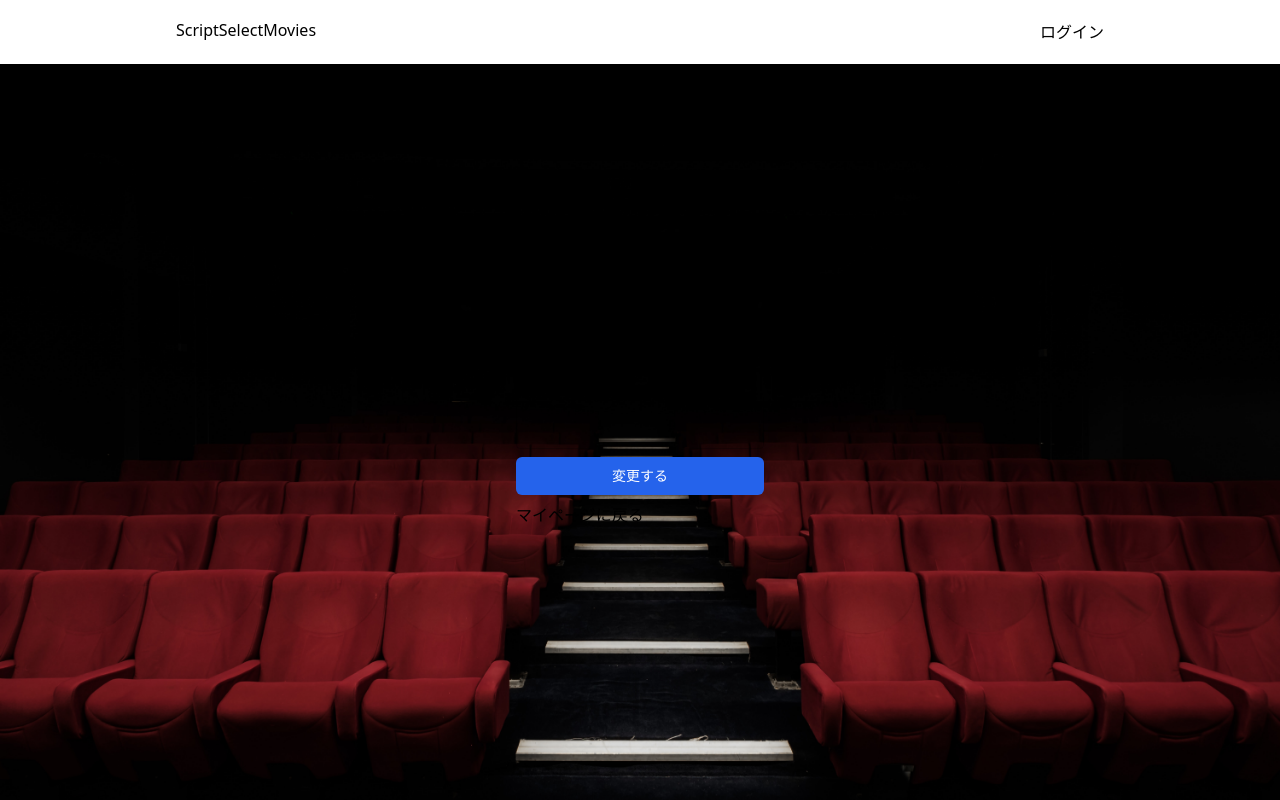
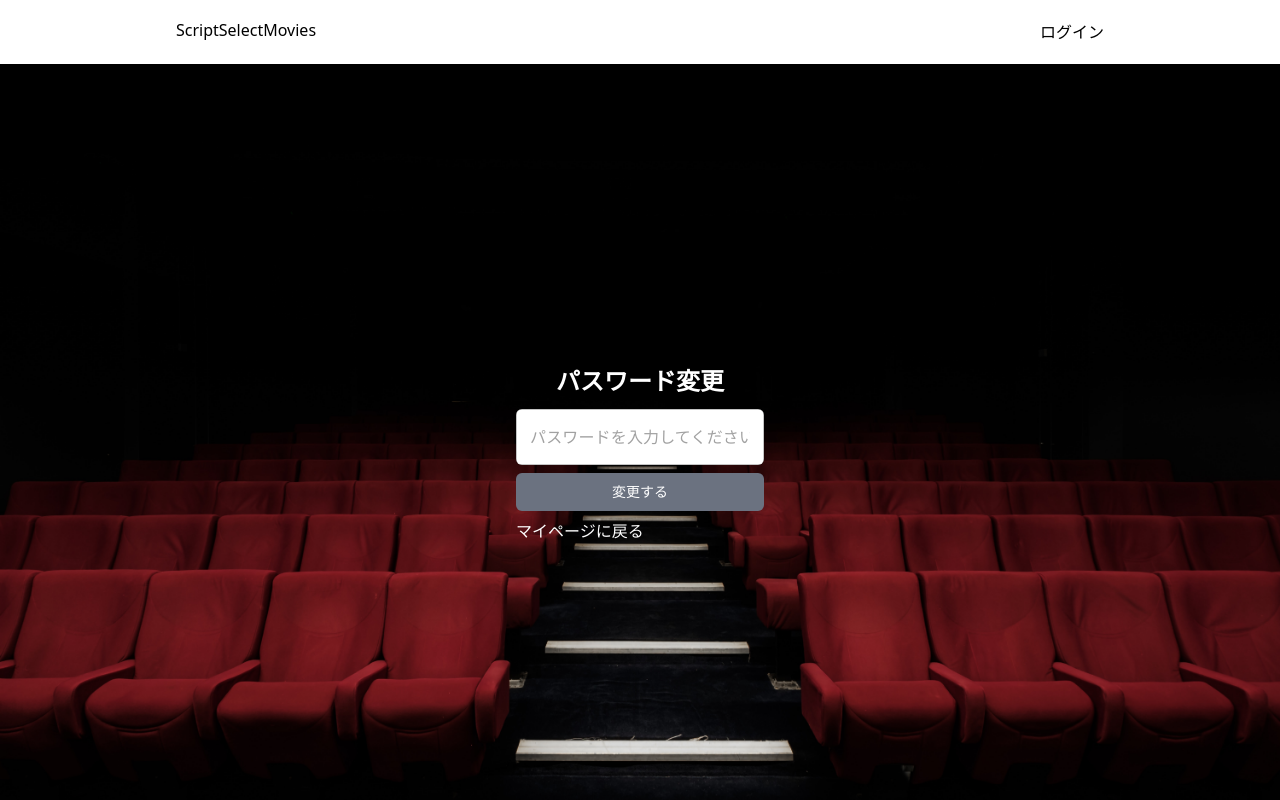
Before and after one commit to ayakuma309/movie-dialoge, a Next.js app: page /users/1/edit in a window 1280 px wide. Built offline with nearby package versions, Linux system fonts and the light colour scheme; no server answers.

Commit message:
fix: レイアウト修正(マイページ)

```diff
--- a/components/myPage/EditPostMovie.tsx
+++ b/components/myPage/EditPostMovie.tsx
@@ -49,7 +49,7 @@ const EditPostMovie: NextPage<EditPostMovieProps> = (props) => {
   return (
     <div className='my-5 '>
       <Typography id="modal-modal-title" variant="h6" component="h2">
-        <small className='text-gray-500'>{title}</small>
+        <small className='text-white'>{title}</small>
       </Typography>
       <img
         src={`https://image.tmdb.org/t/p/w185_and_h278_bestv2/${poster_path}`}
@@ -68,7 +68,9 @@ const EditPostMovie: NextPage<EditPostMovieProps> = (props) => {
         </div>
       ) : (
         <>
-          <Typography id="modal-modal-description" sx={{ mt: 2 ,mb:2}}>
+          <Typography
+          className='text-white'
+          id="modal-modal-description" sx={{ mt: 2 ,mb:2}}>
             {editedDialogue}
           </Typography>
           <Link href={`/movie/${documentId}/movieDetail`}>
--- /dev/null
+++ b/components/myPage/FavoriteMovie.tsx
@@ -0,0 +1,9 @@
+import React from 'react'
+
+const FavoriteMovie = () => {
+  return (
+    <div>FavoriteMovie</div>
+  )
+}
+
+export default FavoriteMovie
--- a/components/myPage/MyProfile.tsx
+++ b/components/myPage/MyProfile.tsx
@@ -5,6 +5,7 @@ import { Avatar } from "@mui/material";
 import { useRouter } from "next/router";
 import { NextPage } from "next";
 import MyPostMovie from "./MyPostMovie";
+import FavoriteMovie from "./FavoriteMovie";
 
 const MyProfile: NextPage = () => {
   const user = useUser();
@@ -34,13 +35,13 @@ const MyProfile: NextPage = () => {
                   className="mx-auto"
                   sx={{ width: 100, height: 100 }}
                 />
-                <h3 className="text-blueGray-700 mb-2 text-4xl font-semibold leading-normal">
+                <h3 className="text-white mb-2 text-4xl font-semibold leading-normal">
                   <p>{user.displayName}</p>
                 </h3>
                 <div>
                   <Link href={`/users/${user?.uid}/edit`}>
                     <button
-                      className="rounded bg-gray-600 text-white px-4 py-4 text-xs font-bold hover:bg-white hover:text-gray-600"
+                      className="rounded bg-gray-500 text-white px-4 py-4 text-xs font-bold hover:bg-white hover:text-gray-600"
                       type="button"
                     >
                       マイページ編集
@@ -50,12 +51,12 @@ const MyProfile: NextPage = () => {
               </div>
               <div className="container mx-auto flex flex-col flex-wrap px-5 py-2">
                 <div className="mx-auto mb-10 flex flex-wrap">
-                  <a className="inline-flex w-1/2 items-center justify-center rounded-t border-b-2 px-4 py-3 leading-none tracking-wider hover:border-blue-500  hover:bg-gray-100 hover:text-blue-500 sm:w-auto sm:justify-start">
+                  <a className="bg-white text-gray-500 inline-flex w-1/2 items-center justify-center rounded-t border-b-2 px-4 py-3 leading-none tracking-wider hover:border-gray-500  hover:bg-gray-100 hover:text-gray-500 sm:w-auto sm:justify-start">
                     <p className="w-auto whitespace-nowrap px-4 text-sm">
                       投稿一覧
                     </p>
                   </a>
-                  <a className="inline-flex w-1/2 items-center justify-center rounded-t border-b-2 px-4 py-3 leading-none tracking-wider hover:border-blue-500  hover:bg-gray-100 hover:text-blue-500 sm:w-auto sm:justify-start">
+                  <a className="inline-flex w-1/2 items-center justify-center rounded-t border-b-2 px-4 py-3 leading-none tracking-wider hover:border-gray-500  hover:bg-gray-100 hover:text-gray-500 sm:w-auto sm:justify-start">
                     <p className="w-auto whitespace-nowrap px-4 text-sm">
                       お気に入りの投稿
                     </p>
@@ -63,6 +64,7 @@ const MyProfile: NextPage = () => {
                 </div>
                 <div>
                   <MyPostMovie />
+                  <FavoriteMovie />
                 </div>
                 <Link href="/">
                   <button className=""></button>
--- a/pages/users/[id]/edit.tsx
+++ b/pages/users/[id]/edit.tsx
@@ -29,25 +29,31 @@ const editProfile = () => {
   return (
     <Layout title='プロフィール編集'>
       <div className='flex flex-col items-center justify-center'>
-        <h2>パスワード変更</h2>
+        <h2
+          className='text-2xl font-bold text-white my-3'
+        >パスワード変更</h2>
         <TextField
           type="password"
           name="password"
           value={resetPassword}
+          className='bg-white text-black mb-3 rounded-md'
+          placeholder='パスワードを入力してください'
           onChange={(e: React.ChangeEvent<HTMLInputElement>) => {
             setResetPassword(e.target.value);
           }}
           fullWidth
         />
         <button
-          className='group relative flex w-full justify-center rounded-md border border-transparent bg-blue-600 py-2 px-4 my-2 text-sm font-medium text-white hover:bg-blue-700 focus:outline-none focus:ring-2 focus:ring-indigo-500 focus:ring-offset-2'
+          className='group relative flex w-full justify-center rounded-md border border-transparent bg-gray-500 py-2 px-4 my-2 text-sm font-medium text-white hover:bg-blue-700 focus:outline-none focus:ring-2 focus:ring-indigo-500 focus:ring-offset-2'
           onClick={sendResetPassword}
         >
           変更する
         </button>
       </div>
       <Link href={'/users/[user.id]'}>
-        <button>マイページに戻る</button>
+        <button
+          className='text-white'
+        >マイページに戻る</button>
       </Link>
     </Layout>
   )
```
